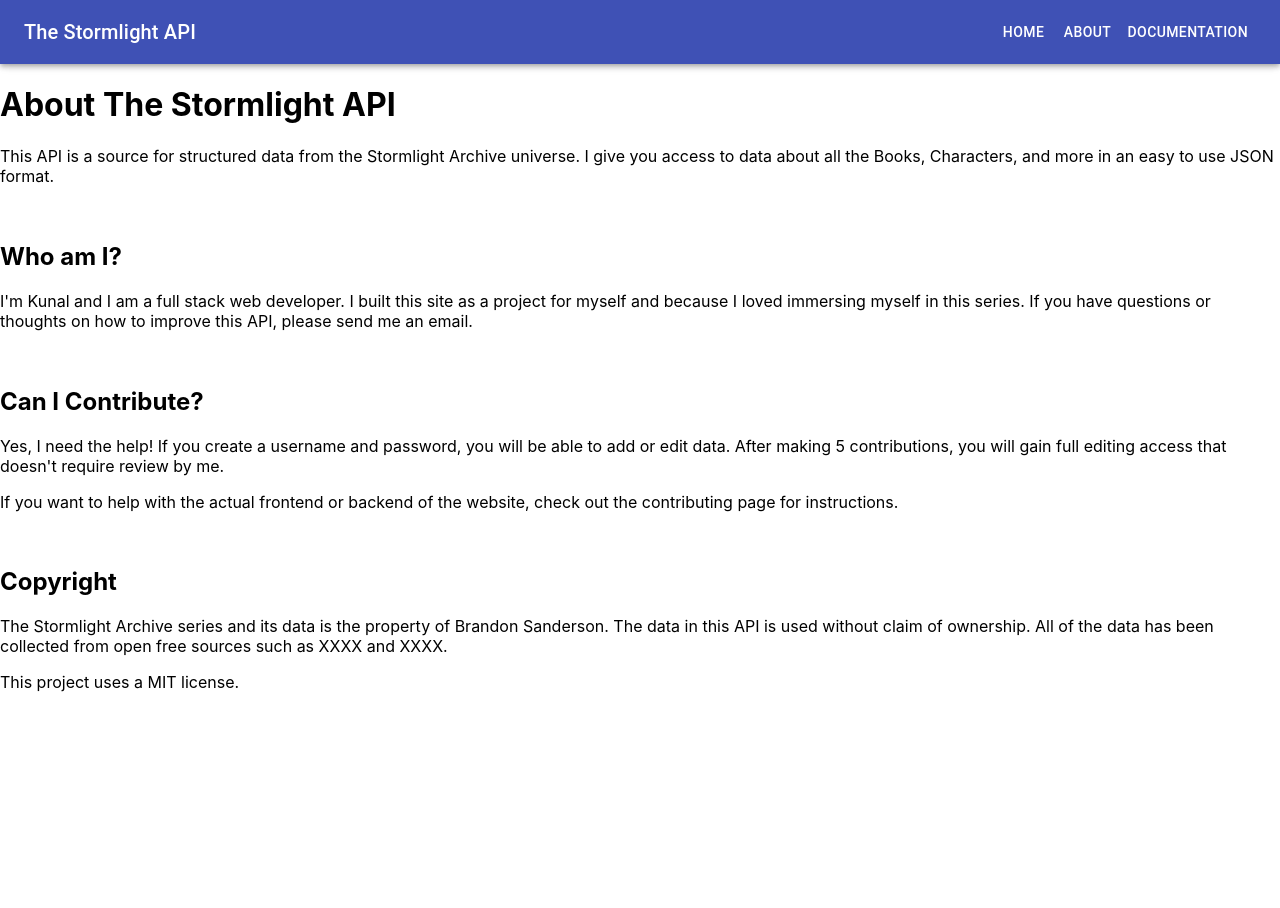
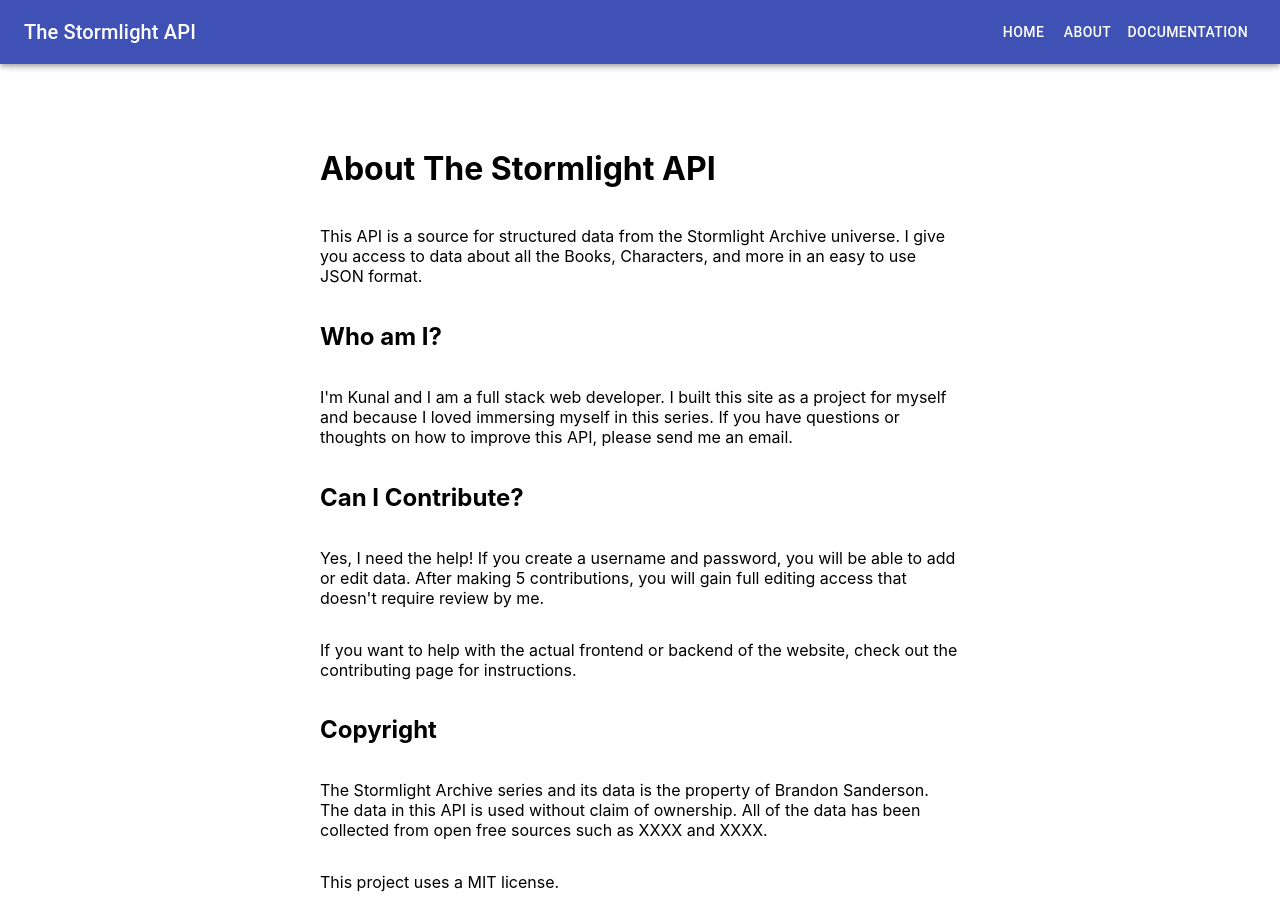
Before and after one commit to kdshah6593/the-stormlight-api, a React (Create React App) app: page /about in a window 1280 px wide. Before the commit the page ends 800 px from the top, so only its background shows below. Built offline with nearby package versions, Linux system fonts and the light colour scheme.

Commit message:
placed text in flex container, adjust margin and width

```diff
--- a/src/containers/AboutContainer.jsx
+++ b/src/containers/AboutContainer.jsx
@@ -1,24 +1,41 @@
 import React from 'react';
+import { makeStyles } from '@material-ui/core/styles';
 import Header from '../components/Header'
 
+const useStyles = makeStyles((theme) => ({
+    container: {
+        marginLeft: '25%',
+        marginTop: '5%',
+        width: "50%",
+        display: "flex",
+        flexDirection: "column",
+    }
+}));
+
 const AboutContainer = () => {
+
+    const classes = useStyles();
 
     return (
         <div>
             <Header/>
+            <div className={classes.container}>
                 <h1>About The Stormlight API</h1>
                 <p>This API is a source for structured data from the Stormlight Archive universe. I give you access to data about all the Books, Characters, and more in an easy to use JSON format.</p>
-            <br></br>
+
                 <h2>Who am I?</h2>
                 <p>I'm Kunal and I am a full stack web developer. I built this site as a project for myself and because I loved immersing myself in this series. If you have questions or thoughts on how to improve this API, please send me an email.</p>
-            <br></br>
+
                 <h2>Can I Contribute?</h2>
                 <p>Yes, I need the help! If you create a username and password, you will be able to add or edit data. After making 5 contributions, you will gain full editing access that doesn't require review by me.</p>
                 <p>If you want to help with the actual frontend or backend of the website, check out the contributing page for instructions.</p>
-            <br></br>
+
                 <h2>Copyright</h2>
                 <p>The Stormlight Archive series and its data is the property of Brandon Sanderson. The data in this API is used without claim of ownership. All of the data has been collected from open free sources such as XXXX and XXXX.</p>
                 <p>This project uses a MIT license.</p>
+            </div>
+
+
         </div>
     )
 }
```
Lines whose indentation alone changed are shown as unchanged.
